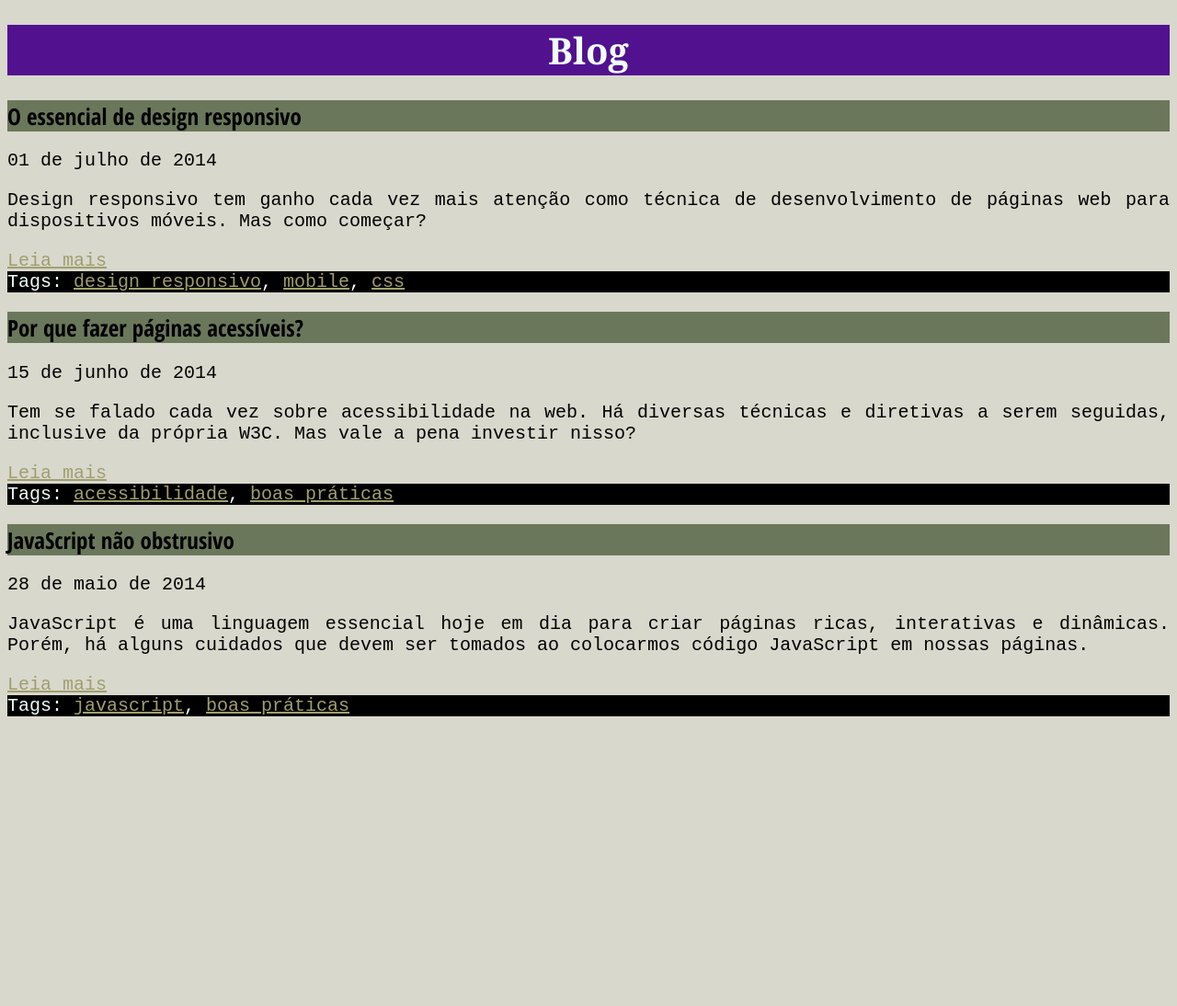
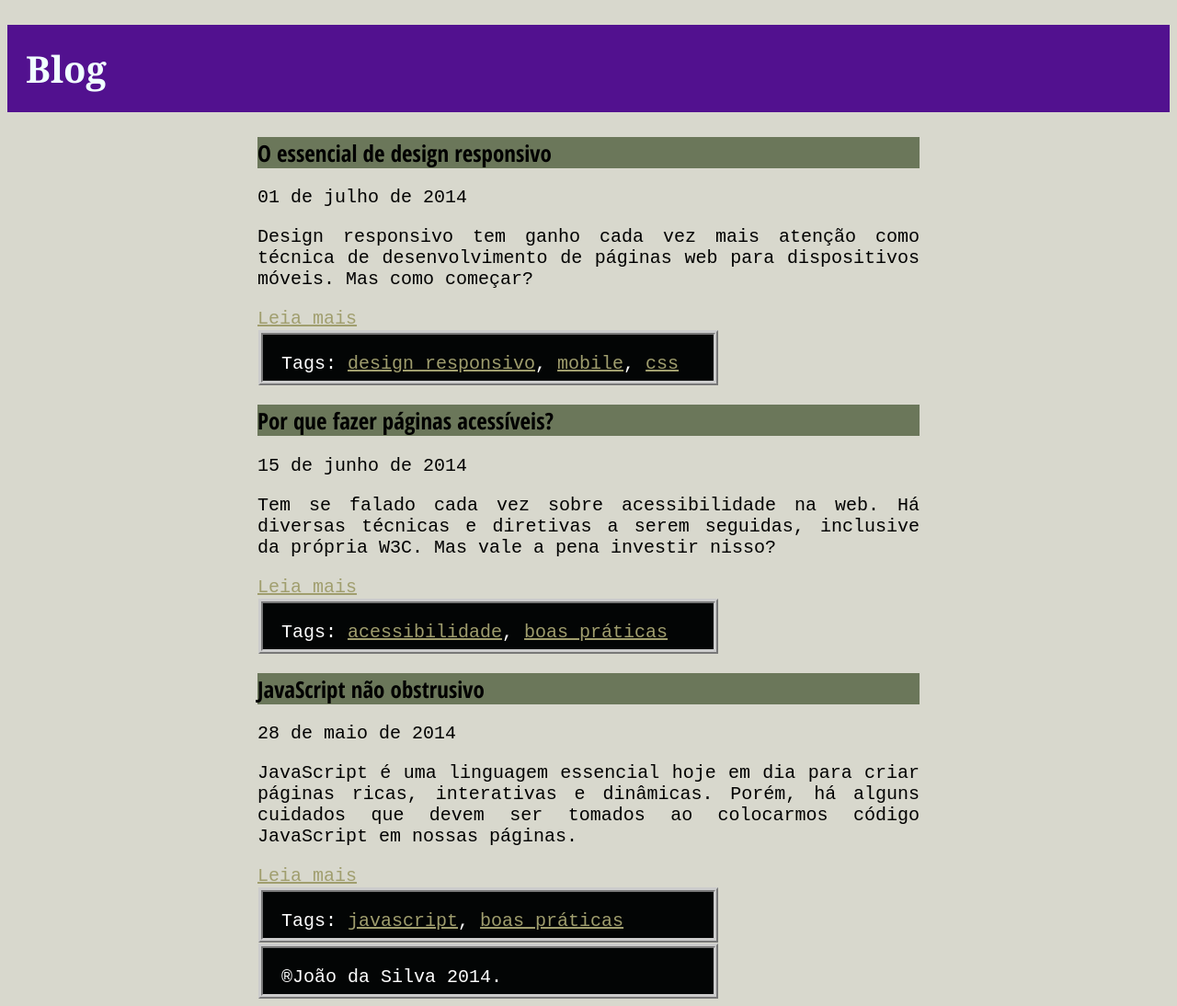
Before and after one commit to thiago-bento/thiagobento, a PHP site: page /blog.html in a window 1280 px wide. Shown: the whole page at 92% size. Before the commit the page ends 779 px from the top, so only its background shows below. Run offline with PHP 8.4, Linux system fonts and the light colour scheme.

Commit message:
Aula 05 - 05

```diff
--- a/HTML CSS/bio.css
+++ b/HTML CSS/bio.css
@@ -9,9 +9,15 @@ main h1{
     font-size:40px;
     color: azure;
     background-color: rgb(82, 17, 143);
-    text-align-last: center;
-    font-family: Georgia, 'Times New Roman', Times, serif;
+        font-family: Georgia, 'Times New Roman', Times, serif;
+    padding: 20px;
         }
+
+main div {
+            width: 720px;
+            margin: auto;
+        }
+
 
  h2{
     font-size:25px;
@@ -29,11 +35,21 @@ cite{
 
 blockquote {
         background-color: #D9E5E3;
+        padding: 16px;
+        border: 10px solid rgb(159, 207, 199);
+        margin: 0px;
+        width :  250px;
+        box-sizing: border-box;
            }
 
 footer {
-    background-color: #000;
-    color: #F2FFFC;
+    width: 450px;
+    height:10px;
+    background-color:  rgb(3, 5, 5);
+    margin: 1px;
+    color: #FFF;
+    padding: 20px;
+    border: 5px ridge #CCC;
        }
 
 nav a{
@@ -43,13 +59,25 @@ nav a{
 
 ul {
         color: red;
-    }
+        margin: 50px;
+        list-style-type: disc;
+
+}
 
 ul li a {
         color: black ;
         font-family: "Open Sans Condensed", sans-serif;
-    }
+        margin: 5px;
+
+        }
 
 a   {
         color: rgb(160, 158, 110);
     }
+
+
+div {
+        width: 720px;
+        margin-left: auto;
+        margin-right: auto;
+    }
--- a/HTML CSS/bio.html
+++ b/HTML CSS/bio.html
@@ -12,6 +12,7 @@
         <body>                   <!-- corpo da pagina-->
             <main>               <!--Conteúdo principal-->
                     <h1> Sobre mim</h1>
+                    <div>
                         <article>
                             <p>Moro em São Paulo mas atendo clientes do mundo todo. Sou conhecido por fazer produtos de qualidade,
                                 durabilidade e que agregam valor para meus clientes.
@@ -56,15 +57,14 @@
                             Tags: <a href="#">leia mais</a>
                             <p>Tags: <a href="#">design responsivo</a>, <a href="#">mobile</a>, <a href="#">css</a></p>
                             <img src="eu.jpg" alt= "Foto joao">
-
+                    </div>
 
            </main>
 
                         <aside>
                                 <nav>  <!-- atribuir semantica à pagina-->
+                                    <ul> <!--INformação que inicializará uma lista = 5-->
 
-                                    <h1> João da silva </h1>
-                                    <ul> <!--INformação que inicializará uma lista = 5-->
                                         <li><a href="index.html" >Home <!-- tipo do HTML = 5-->
                                         <li><a href="portifolio.html" >Portifólio</a> </li>
                                         <li><a href="bio.html" >Sobre mim</a> </li>
--- a/HTML CSS/blog.html
+++ b/HTML CSS/blog.html
@@ -11,7 +11,7 @@
     <body>
         <main>
         <h1>Blog</h1>
-
+      <div>
             <article>
                 <h2>O essencial de design responsivo</h2>
                 <time datetime="2014-07-01">01 de julho de 2014</time>
@@ -40,7 +40,11 @@
 
                 <a href="#">Leia mais</a>
                 <footer>Tags: <a href="#">javascript</a>, <a href="#">boas práticas</a></footer>
+                <footer> <!-- atribuir semantica à pagina-->
+                    &reg;João da Silva 2014.
+                </footer>
             </article>
+        </div>
     </main>
     </body>
 </html>
```
Lines whose indentation alone changed are shown as unchanged.
